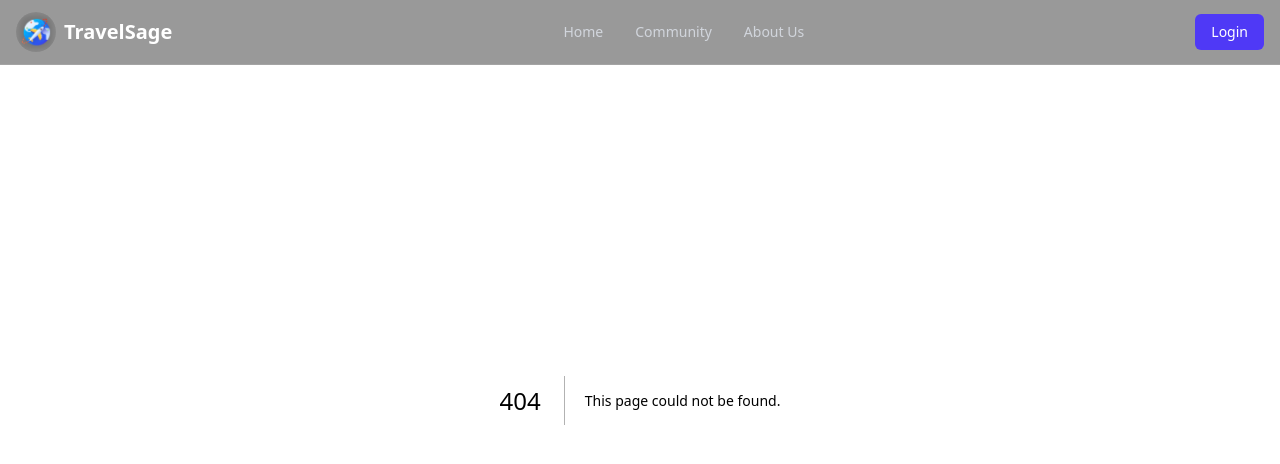
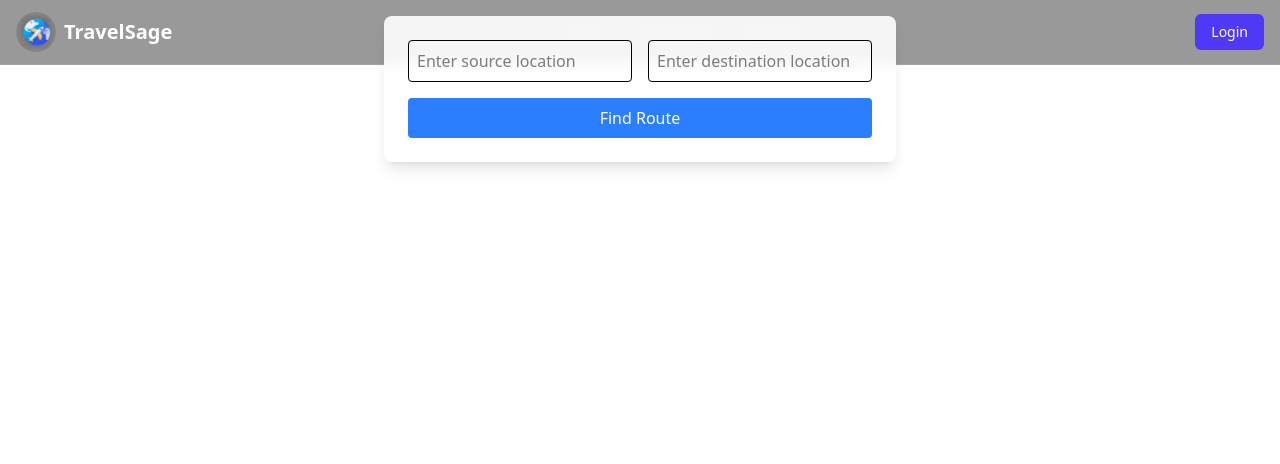
Before and after one commit to JayGuri/Codeshastra_XI_PUJA, a Next.js app in the folder frontend/: page /route-test in a window 1280 px wide. Before the commit this address had no page. Shown: the top 464 px of the page. Built offline with nearby package versions, Linux system fonts and the light colour scheme.

Commit message:
Update homepage v24

```diff
--- a/frontend/app/page.jsx
+++ b/frontend/app/page.jsx
@@ -3,6 +3,7 @@
 import { useEffect, useState, useRef } from "react"
 import dynamic from "next/dynamic"
 import ChatBot from "@/components/ChatBot"
+import { motion } from "framer-motion"
 
 // Dynamically import the components with no SSR
 const CesiumGlobe = dynamic(() => import("@/components/CesiumGlobe"), {
@@ -19,6 +20,8 @@ export default function Home() {
   const [isClient, setIsClient] = useState(false)
   const [activeTab, setActiveTab] = useState("globe")
   const [globeType, setGlobeType] = useState("cesium") // "cesium" or "google"
+  const [showChat, setShowChat] = useState(false)
+
   const mapInstanceRef = useRef(null)
 
   useEffect(() => {
@@ -87,12 +90,19 @@ export default function Home() {
       {/* Main content area */}
       <div className="relative flex-1">
         {/* Globe or Route Finder content */}
+        <motion.div
+          className="h-full"
+          animate={{
+            width: showChat ? '60vw' : '100vw'
+          }}
+          transition={{ type: "spring", stiffness: 100, damping: 20 }}
+        >
         {isClient && activeTab === "globe" && globeType === "cesium" && <CesiumGlobe onMapCreated={handleMapCreated} />}
         {isClient && activeTab === "globe" && globeType === "google" && (
           <GoogleEarthGlobe onMapCreated={handleMapCreated} />
         )}
-        {isClient && activeTab === "route" && <RouteFinder />}
-
+        {isClient && activeTab === "route" && <RouteFinder setShowChat={setShowChat}  />}
+        </motion.div>
         {/* Chatbot overlay - centered in form mode */}
         <div className="absolute inset-0 flex items-center justify-center z-10 pointer-events-none">
           <div className="pointer-events-auto w-full max-w-md px-4">
--- /dev/null
+++ b/frontend/app/route-test/page.js
@@ -0,0 +1,98 @@
+'use client'
+
+import { useState } from 'react'
+import { getCoordinates } from '../../utils/geocodingService'
+import { getRouteCoordinates } from '../../utils/routingService'
+import CesiumGlobe from '../../components/CesiumGlobe'
+import ChatBot from '../../components/ChatBot'
+import { motion } from 'framer-motion'
+
+export default function RouteTest() {
+  const [source, setSource] = useState('')
+  const [destination, setDestination] = useState('')
+  const [coordinates, setCoordinates] = useState(null)
+  const [showChat, setShowChat] = useState(false)
+
+  const handleSubmit = async (e) => {
+    e.preventDefault()
+
+    const sourceCoords = await getCoordinates(source)
+    const destCoords = await getCoordinates(destination)
+
+    if (!sourceCoords || !destCoords) {
+      alert('Could not find coordinates for one or both locations')
+      return
+    }
+
+    setCoordinates({
+      source: sourceCoords,
+      destination: destCoords
+    })
+    setShowChat(true)
+  }
+
+  return (
+    <div className="relative h-screen">
+      {!showChat && (
+        <motion.div
+          initial={{ opacity: 1 }}
+          animate={{ opacity: showChat ? 0 : 1 }}
+          exit={{ opacity: 0 }}
+          className="absolute top-4 left-1/2 -translate-x-1/2 z-50 w-full max-w-lg"
+        >
+          <div className="bg-white/90 backdrop-blur-sm p-6 rounded-lg shadow-lg">
+            <form onSubmit={handleSubmit} className="space-y-4">
+              <div className="grid grid-cols-2 gap-4">
+                <div>
+                  <input
+                    type="text"
+                    value={source}
+                    onChange={(e) => setSource(e.target.value)}
+                    placeholder="Enter source location"
+                    className="w-full p-2 border rounded"
+                    required
+                  />
+                </div>
+                <div>
+                  <input
+                    type="text"
+                    value={destination}
+                    onChange={(e) => setDestination(e.target.value)}
+                    placeholder="Enter destination location"
+                    className="w-full p-2 border rounded"
+                    required
+                  />
+                </div>
+              </div>
+              <div>
+                <button
+                  type="submit"
+                  className="w-full p-2 bg-blue-500 text-white rounded hover:bg-blue-600"
+                >
+                  Find Route
+                </button>
+              </div>
+            </form>
+          </div>
+        </motion.div>
+      )}
+
+      <motion.div
+        className="h-full"
+        animate={{
+          width: showChat ? '60vw' : '100vw'
+        }}
+        transition={{ type: "spring", stiffness: 100, damping: 20 }}
+      >
+        <CesiumGlobe
+          sourceLat={coordinates?.source?.lat}
+          sourceLng={coordinates?.source?.lng}
+          destLat={coordinates?.destination?.lat}
+          destLng={coordinates?.destination?.lng}
+        />
+      </motion.div>
+
+      {showChat && <ChatBot />}
+    </div>
+  )
+}
--- a/frontend/components/ChatBot.jsx
+++ b/frontend/components/ChatBot.jsx
@@ -2,6 +2,7 @@
 
 import { useState, useRef, useEffect } from "react"
 import { Send, Calendar, MapPin, MessageSquare, IndianRupee, Heart, Compass } from "lucide-react"
+import { motion } from "framer-motion"
 
 export default function ChatBot() {
   const [formMode, setFormMode] = useState(true)
@@ -175,11 +176,14 @@ export default function ChatBot() {
   ]
 
   return (
-    <div
+    <motion.div
       ref={chatbotRef}
-      className={`flex flex-col h-[500px] w-full max-w-md bg-black/40 backdrop-blur-lg rounded-xl shadow-xl overflow-hidden border border-white/20 transition-all duration-500 ${
-        !formMode ? "fixed right-0 top-40 z-50 rounded-r-none" : ""
+      className={`flex flex-col bg-black/40 backdrop-blur-lg shadow-xl overflow-hidden border border-white/20 transition-all duration-500 ${
+        formMode ? 'w-full max-w-md h-[500px] rounded-xl' : 'w-[40vw] h-screen fixed right-0 top-0 z-50 rounded-l-xl'
       }`}
+      initial={formMode ? { opacity: 1 } : { x: "100%" }}
+      animate={formMode ? { opacity: 1 } : { x: 0 }}
+      transition={{ type: "spring", stiffness: 100, damping: 20 }}
     >
       {/* Chat header */}
       <div className="bg-black/80 text-white px-5 py-3 flex items-center justify-between border-b border-white/10">
@@ -492,6 +496,6 @@ export default function ChatBot() {
           </div>
         </div>
       )}
-    </div>
+    </motion.div>
   )
 }
```
